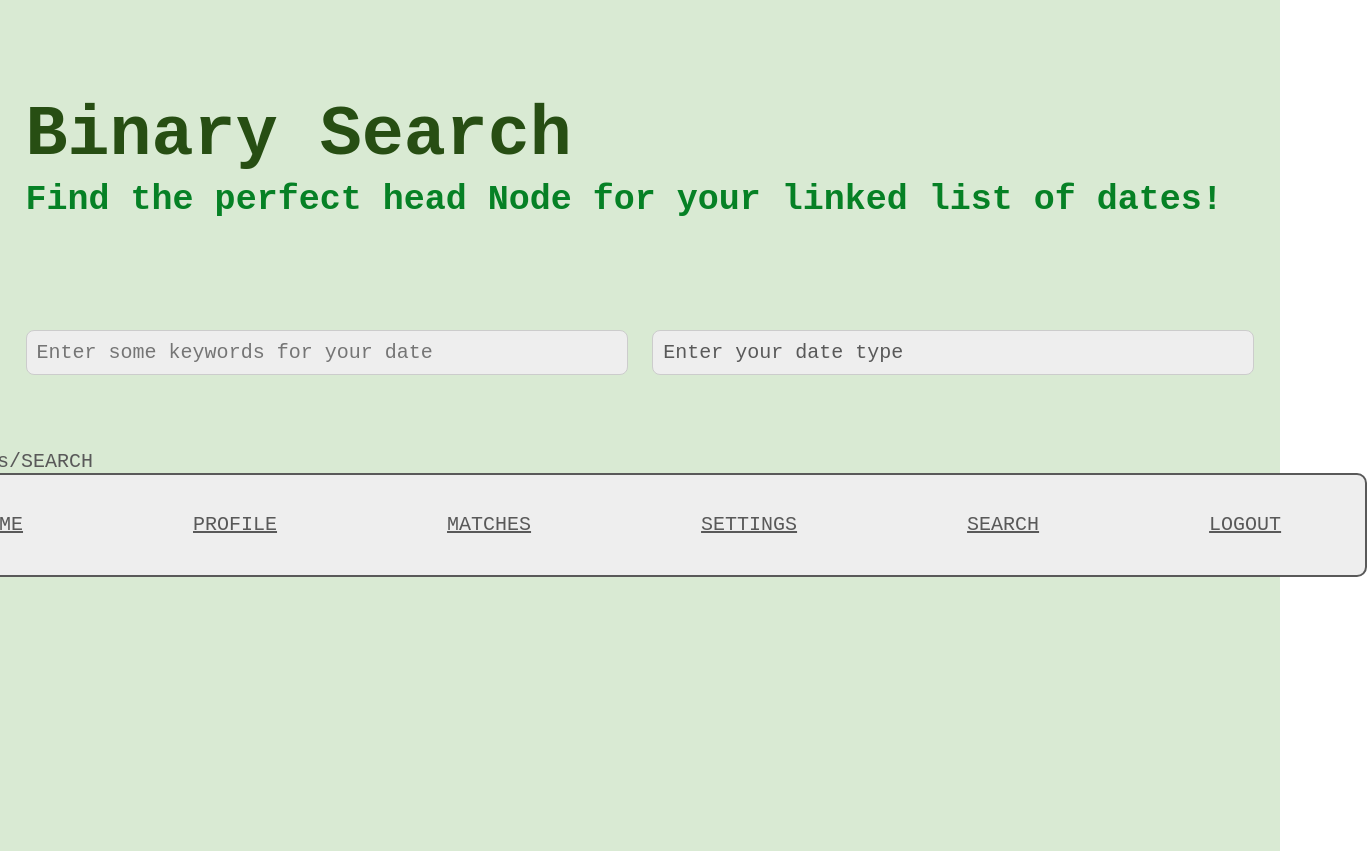
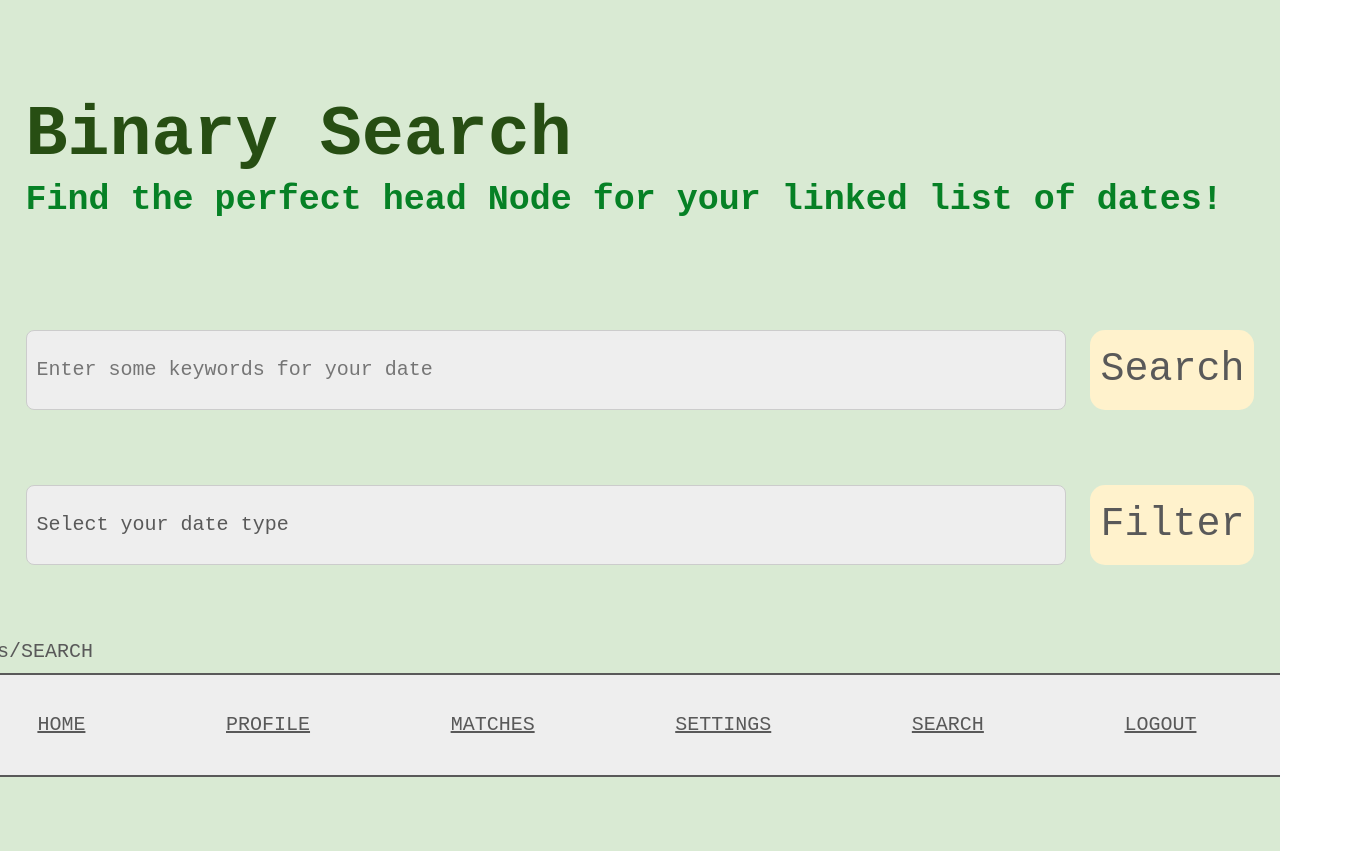
Before and after one commit to hunter-kang/BinaryBaes, a React (Create React App) app in the folder frontend/: page /search in a window 1280 px wide. Shown: the whole page, 1367 px wide, since content can reach past the window. Built offline with nearby package versions, Linux system fonts and the light colour scheme; sample sign-in values are in the browser's storage.

Commit message:
added submit/search buttons to search and some taskbar formatting changes

```diff
--- a/frontend/src/components/Profile.js
+++ b/frontend/src/components/Profile.js
@@ -134,7 +134,7 @@ export default function Profile(){
                 </div>
             </div>
             <div className="centered">
-            <TaskBar page="SEARCH" />
+            <TaskBar page="PROFILE" />
             </div>
         </div>
     );
--- a/frontend/src/components/Search.js
+++ b/frontend/src/components/Search.js
@@ -25,17 +25,21 @@ export default function Search(){
                    onInput={(e) => setSearchText(e.target.value)}
                    onChange={handleSearch}
                 />
+                <button className = "button-design" type="submit">Search</button>
+            </div>
+            <div className="row">
                 <select
                    value={dateType}
                    onInput={(e) => setDateType(e.target.value)}
                    className="input-field dropdown"
                 >
-                   <option value="">{'Enter your date type'}</option>
+                   <option value="">Select your date type</option>
                    <option value="Movies">Movies</option>
                    <option value="CScore">CS Major-core</option>
                    <option value="engineering">Engineering</option>
                    <option value="bluemoon">Once in a Blue Moon</option>
                 </select>
+                <button className = "button-design" type="submit">Filter</button>
             </div>
             <div className="centered">
             <TaskBar page="SEARCH" />
--- a/frontend/src/components/TaskBar.js
+++ b/frontend/src/components/TaskBar.js
@@ -31,22 +31,22 @@ const TaskBar = ({page}) => {
       <div className="task-bar" style={{ marginTop: 60 }}>
         <div className="small-text" style={{ marginRight: 1250 }}>/Users/{page}</div>
         <div className="rectangle">
-          <button className="button-text-design" onClick={() => taskBarClick("home")} style={{ marginLeft: 60 }}>
+          <button className="button-text-design" onClick={() => taskBarClick("home")} style={{ marginLeft: "7%" }}>
               HOME
           </button>
-          <button className="button-text-design" onClick={() => taskBarClick("profile")} style={{ marginLeft: 170 }}>
+          <button className="button-text-design" onClick={() => taskBarClick("profile")} style={{ marginLeft: "10%" }}>
               PROFILE
           </button>
-          <button className="button-text-design" onClick={() => taskBarClick("matches")} style={{ marginLeft: 170 }}>
+          <button className="button-text-design" onClick={() => taskBarClick("matches")} style={{ marginLeft: "10%" }}>
               MATCHES
           </button>
-          <button className="button-text-design" onClick={() => taskBarClick("settings")} style={{ marginLeft: 170 }}>
+          <button className="button-text-design" onClick={() => taskBarClick("settings")} style={{ marginLeft: "10%" }}>
               SETTINGS
           </button>
-          <button className="button-text-design" onClick={() => taskBarClick("search")} style={{ marginLeft: 170 }}>
+          <button className="button-text-design" onClick={() => taskBarClick("search")} style={{ marginLeft: "10%" }}>
               SEARCH
           </button>
-          <button className="button-text-design" onClick={handleLogout} style={{ marginLeft: 170 }}>LOGOUT</button>
+          <button className="button-text-design" onClick={handleLogout} style={{ marginLeft: "10%" }}>LOGOUT</button>
         </div>
       </div>
     );
--- a/frontend/src/styles/Profile.css
+++ b/frontend/src/styles/Profile.css
@@ -1,11 +1,10 @@
 .profile-container {
     background-color: #d9ead3ff;
-    width: 100vw;
-    height: 100vh;
+    width: 100%;
+    height: 100%;
     flex-direction: column;
     align-items: left;
     justify-content: start;
-    overflow: auto;
     padding: 5%;
     margin: 0%;
 }
--- a/frontend/src/styles/Search.css
+++ b/frontend/src/styles/Search.css
@@ -10,6 +10,7 @@
     padding: 2%;
     padding-top: 2%;
     margin: 0%;
+    overflow: auto;
 }
 
 .input-field {
@@ -21,7 +22,8 @@
     border: 1px solid #ccc;
     box-sizing: border-box;
     background-color: #eeeeee;
-    color: #595959
+    color: #595959;
+    height: 10vh;
 }
 
 .search-subtext{
--- a/frontend/src/styles/TaskBar.css
+++ b/frontend/src/styles/TaskBar.css
@@ -5,10 +5,14 @@
 
 .rectangle {
     display: flex;
-    width: 1450px;
+    width: 100%;
     height: 100px;
     background-color: #eeeeeeff;
     border: 2px solid #595959;
     border-radius: 10px;
     flex-direction: row;
+    margin: 0px;
+    margin-top: 10px;
+    margin-bottom: 10px;
+    padding: 0px;
   }
```
